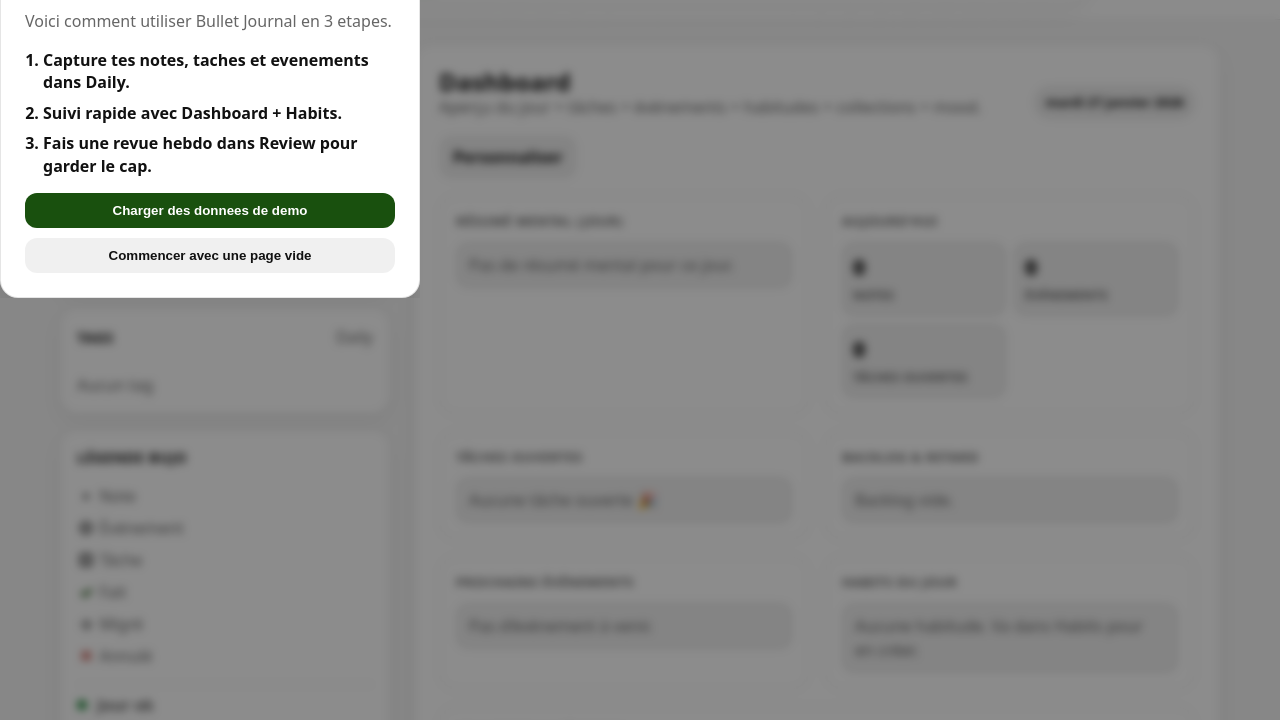
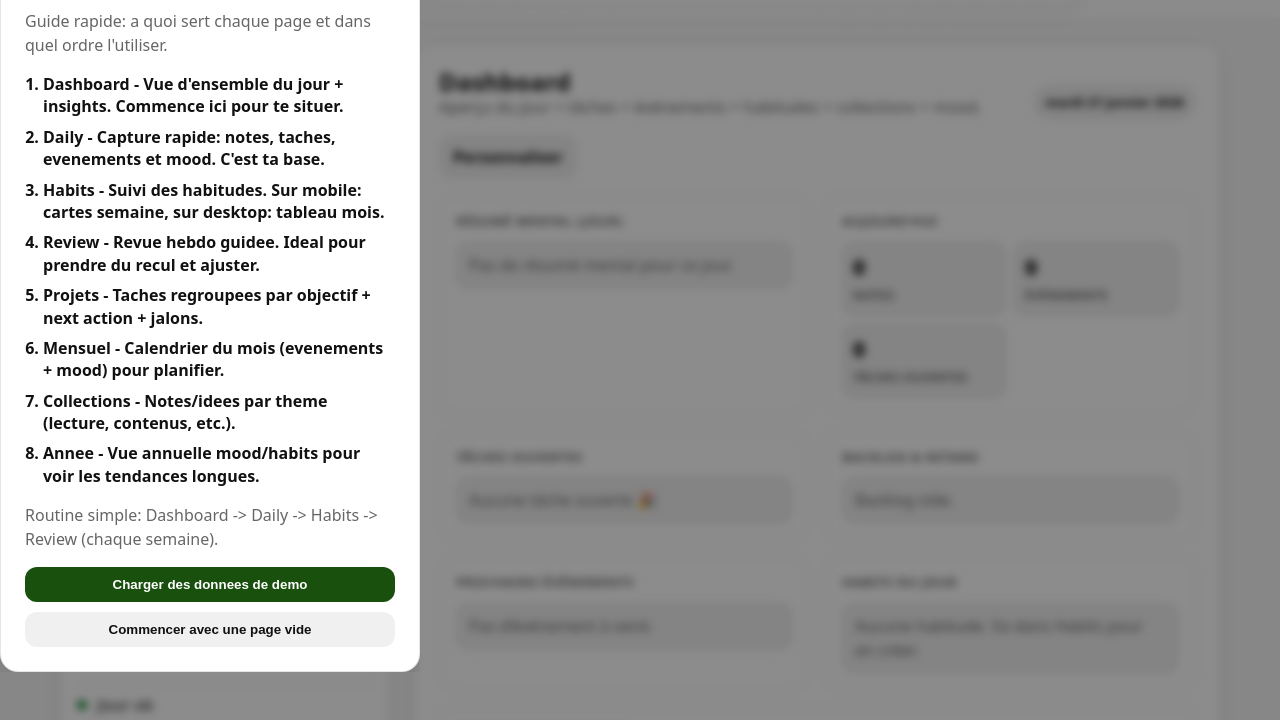
Before and after one commit to Gard0n/bullet, a plain HTML site: page index.html in a window 1280 px wide. Shown: the part 67-787 px from the top of the page. Drawn offline with nearby package versions, Linux system fonts and the light colour scheme.

Commit message:
Expand onboarding guide with page purposes

```diff
--- a/index.html
+++ b/index.html
@@ -876,12 +876,18 @@
         <h3 class="titleSmall">Bienvenue</h3>
         <button id="onboardingClose" class="btn btn--ghost modal__close" type="button">Fermer</button>
       </div>
-      <p class="muted">Voici comment utiliser Bullet Journal en 3 etapes.</p>
+      <p class="muted">Guide rapide: a quoi sert chaque page et dans quel ordre l'utiliser.</p>
       <ol class="onboardingList">
-        <li>Capture tes notes, taches et evenements dans <strong>Daily</strong>.</li>
-        <li>Suivi rapide avec <strong>Dashboard</strong> + <strong>Habits</strong>.</li>
-        <li>Fais une revue hebdo dans <strong>Review</strong> pour garder le cap.</li>
+        <li><strong>Dashboard</strong> - Vue d'ensemble du jour + insights. Commence ici pour te situer.</li>
+        <li><strong>Daily</strong> - Capture rapide: notes, taches, evenements et mood. C'est ta base.</li>
+        <li><strong>Habits</strong> - Suivi des habitudes. Sur mobile: cartes semaine, sur desktop: tableau mois.</li>
+        <li><strong>Review</strong> - Revue hebdo guidee. Ideal pour prendre du recul et ajuster.</li>
+        <li><strong>Projets</strong> - Taches regroupees par objectif + next action + jalons.</li>
+        <li><strong>Mensuel</strong> - Calendrier du mois (evenements + mood) pour planifier.</li>
+        <li><strong>Collections</strong> - Notes/idees par theme (lecture, contenus, etc.).</li>
+        <li><strong>Annee</strong> - Vue annuelle mood/habits pour voir les tendances longues.</li>
       </ol>
+      <p class="muted">Routine simple: Dashboard -> Daily -> Habits -> Review (chaque semaine).</p>
       <div class="choiceActions">
         <button id="onboardingDemo" class="btn btn--primary" type="button">Charger des donnees de demo</button>
         <button id="onboardingStart" class="btn btn--ghost" type="button">Commencer avec une page vide</button>
--- a/sw.js
+++ b/sw.js
@@ -1,4 +1,4 @@
-const CACHE_NAME = "bujo-cache-v7";
+const CACHE_NAME = "bujo-cache-v8";
 const ASSETS = [
   "./",
   "./index.html",
```
